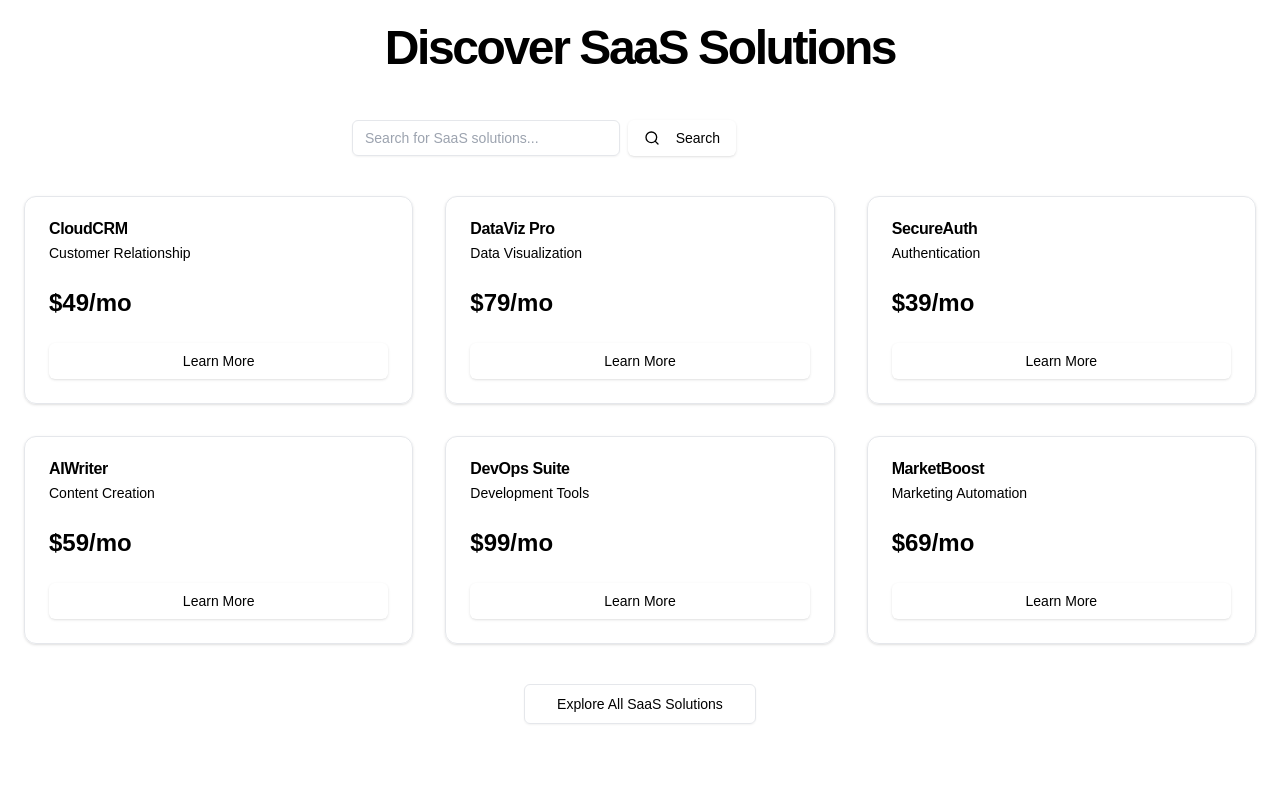
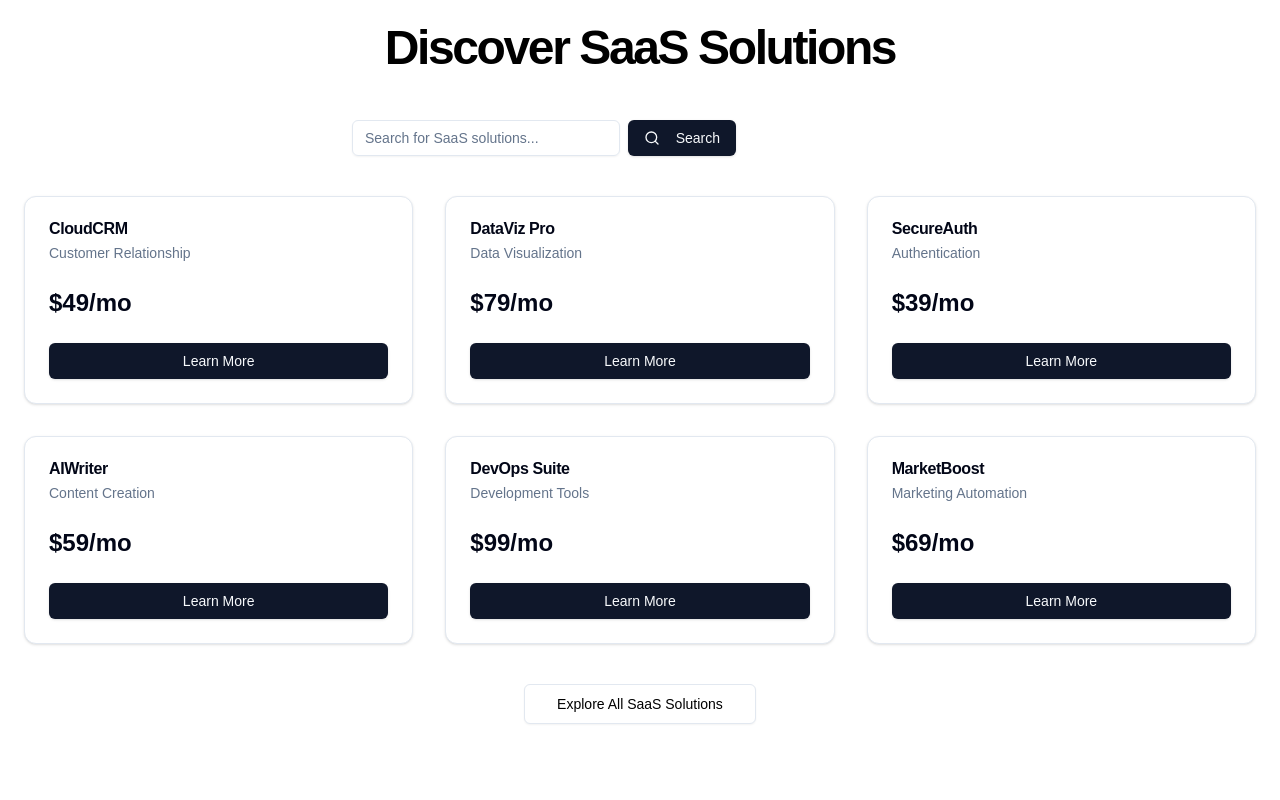
Before and after one commit to kahshiuhtang/Nimbus, a Next.js app in the folder ui/web/: page / in a window 1280 px wide. Shown: the part 1380-2180 px from the top of the page. Built offline with nearby package versions, Linux system fonts and the light colour scheme.

Commit message:
add in shadn button, card, input components

```diff
--- a/ui/web/package.json
+++ b/ui/web/package.json
@@ -10,6 +10,7 @@
   },
   "dependencies": {
     "@radix-ui/react-icons": "^1.3.1",
+    "@radix-ui/react-slot": "^1.1.0",
     "class-variance-authority": "^0.7.0",
     "clsx": "^2.1.1",
     "lucide-react": "^0.454.0",
--- /dev/null
+++ b/ui/web/src/components/ui/button.tsx
@@ -0,0 +1,57 @@
+import * as React from "react"
+import { Slot } from "@radix-ui/react-slot"
+import { cva, type VariantProps } from "class-variance-authority"
+
+import { cn } from "@/lib/utils"
+
+const buttonVariants = cva(
+  "inline-flex items-center justify-center gap-2 whitespace-nowrap rounded-md text-sm font-medium transition-colors focus-visible:outline-none focus-visible:ring-1 focus-visible:ring-slate-950 disabled:pointer-events-none disabled:opacity-50 [&_svg]:pointer-events-none [&_svg]:size-4 [&_svg]:shrink-0 dark:focus-visible:ring-slate-300",
+  {
+    variants: {
+      variant: {
+        default:
+          "bg-slate-900 text-slate-50 shadow hover:bg-slate-900/90 dark:bg-slate-50 dark:text-slate-900 dark:hover:bg-slate-50/90",
+        destructive:
+          "bg-red-500 text-slate-50 shadow-sm hover:bg-red-500/90 dark:bg-red-900 dark:text-slate-50 dark:hover:bg-red-900/90",
+        outline:
+          "border border-slate-200 bg-white shadow-sm hover:bg-slate-100 hover:text-slate-900 dark:border-slate-800 dark:bg-slate-950 dark:hover:bg-slate-800 dark:hover:text-slate-50",
+        secondary:
+          "bg-slate-100 text-slate-900 shadow-sm hover:bg-slate-100/80 dark:bg-slate-800 dark:text-slate-50 dark:hover:bg-slate-800/80",
+        ghost: "hover:bg-slate-100 hover:text-slate-900 dark:hover:bg-slate-800 dark:hover:text-slate-50",
+        link: "text-slate-900 underline-offset-4 hover:underline dark:text-slate-50",
+      },
+      size: {
+        default: "h-9 px-4 py-2",
+        sm: "h-8 rounded-md px-3 text-xs",
+        lg: "h-10 rounded-md px-8",
+        icon: "h-9 w-9",
+      },
+    },
+    defaultVariants: {
+      variant: "default",
+      size: "default",
+    },
+  }
+)
+
+export interface ButtonProps
+  extends React.ButtonHTMLAttributes<HTMLButtonElement>,
+    VariantProps<typeof buttonVariants> {
+  asChild?: boolean
+}
+
+const Button = React.forwardRef<HTMLButtonElement, ButtonProps>(
+  ({ className, variant, size, asChild = false, ...props }, ref) => {
+    const Comp = asChild ? Slot : "button"
+    return (
+      <Comp
+        className={cn(buttonVariants({ variant, size, className }))}
+        ref={ref}
+        {...props}
+      />
+    )
+  }
+)
+Button.displayName = "Button"
+
+export { Button, buttonVariants }
--- /dev/null
+++ b/ui/web/src/components/ui/card.tsx
@@ -0,0 +1,76 @@
+import * as React from "react"
+
+import { cn } from "@/lib/utils"
+
+const Card = React.forwardRef<
+  HTMLDivElement,
+  React.HTMLAttributes<HTMLDivElement>
+>(({ className, ...props }, ref) => (
+  <div
+    ref={ref}
+    className={cn(
+      "rounded-xl border border-slate-200 bg-white text-slate-950 shadow dark:border-slate-800 dark:bg-slate-950 dark:text-slate-50",
+      className
+    )}
+    {...props}
+  />
+))
+Card.displayName = "Card"
+
+const CardHeader = React.forwardRef<
+  HTMLDivElement,
+  React.HTMLAttributes<HTMLDivElement>
+>(({ className, ...props }, ref) => (
+  <div
+    ref={ref}
+    className={cn("flex flex-col space-y-1.5 p-6", className)}
+    {...props}
+  />
+))
+CardHeader.displayName = "CardHeader"
+
+const CardTitle = React.forwardRef<
+  HTMLDivElement,
+  React.HTMLAttributes<HTMLDivElement>
+>(({ className, ...props }, ref) => (
+  <div
+    ref={ref}
+    className={cn("font-semibold leading-none tracking-tight", className)}
+    {...props}
+  />
+))
+CardTitle.displayName = "CardTitle"
+
+const CardDescription = React.forwardRef<
+  HTMLDivElement,
+  React.HTMLAttributes<HTMLDivElement>
+>(({ className, ...props }, ref) => (
+  <div
+    ref={ref}
+    className={cn("text-sm text-slate-500 dark:text-slate-400", className)}
+    {...props}
+  />
+))
+CardDescription.displayName = "CardDescription"
+
+const CardContent = React.forwardRef<
+  HTMLDivElement,
+  React.HTMLAttributes<HTMLDivElement>
+>(({ className, ...props }, ref) => (
+  <div ref={ref} className={cn("p-6 pt-0", className)} {...props} />
+))
+CardContent.displayName = "CardContent"
+
+const CardFooter = React.forwardRef<
+  HTMLDivElement,
+  React.HTMLAttributes<HTMLDivElement>
+>(({ className, ...props }, ref) => (
+  <div
+    ref={ref}
+    className={cn("flex items-center p-6 pt-0", className)}
+    {...props}
+  />
+))
+CardFooter.displayName = "CardFooter"
+
+export { Card, CardHeader, CardFooter, CardTitle, CardDescription, CardContent }
--- /dev/null
+++ b/ui/web/src/components/ui/input.tsx
@@ -0,0 +1,25 @@
+import * as React from "react"
+
+import { cn } from "@/lib/utils"
+
+export interface InputProps
+  extends React.InputHTMLAttributes<HTMLInputElement> {}
+
+const Input = React.forwardRef<HTMLInputElement, InputProps>(
+  ({ className, type, ...props }, ref) => {
+    return (
+      <input
+        type={type}
+        className={cn(
+          "flex h-9 w-full rounded-md border border-slate-200 bg-transparent px-3 py-1 text-sm shadow-sm transition-colors file:border-0 file:bg-transparent file:text-sm file:font-medium file:text-slate-950 placeholder:text-slate-500 focus-visible:outline-none focus-visible:ring-1 focus-visible:ring-slate-950 disabled:cursor-not-allowed disabled:opacity-50 dark:border-slate-800 dark:file:text-slate-50 dark:placeholder:text-slate-400 dark:focus-visible:ring-slate-300",
+          className
+        )}
+        ref={ref}
+        {...props}
+      />
+    )
+  }
+)
+Input.displayName = "Input"
+
+export { Input }
```
Also changed, not shown: 1 other file (tests, documents, lock files or other folders).
